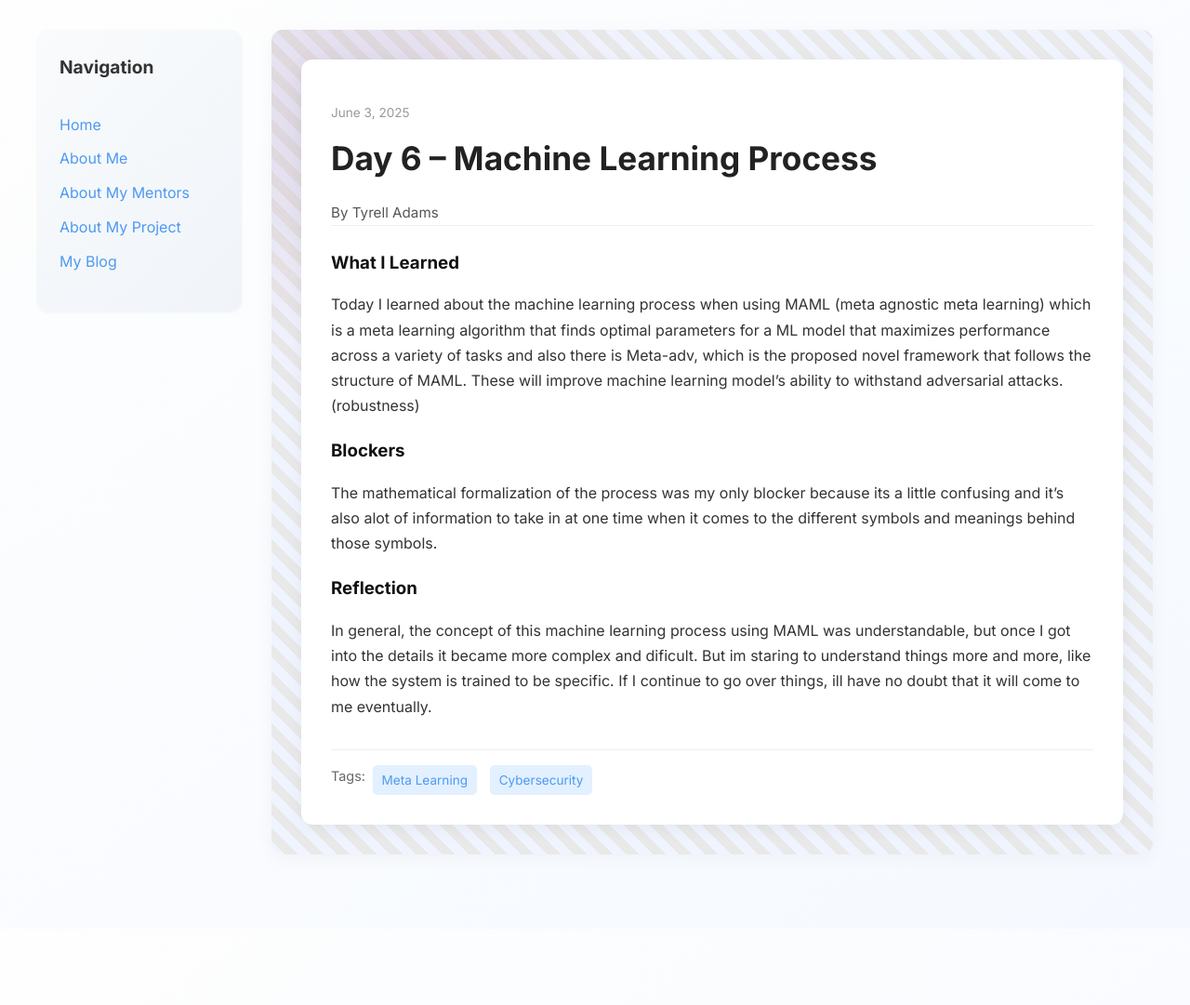
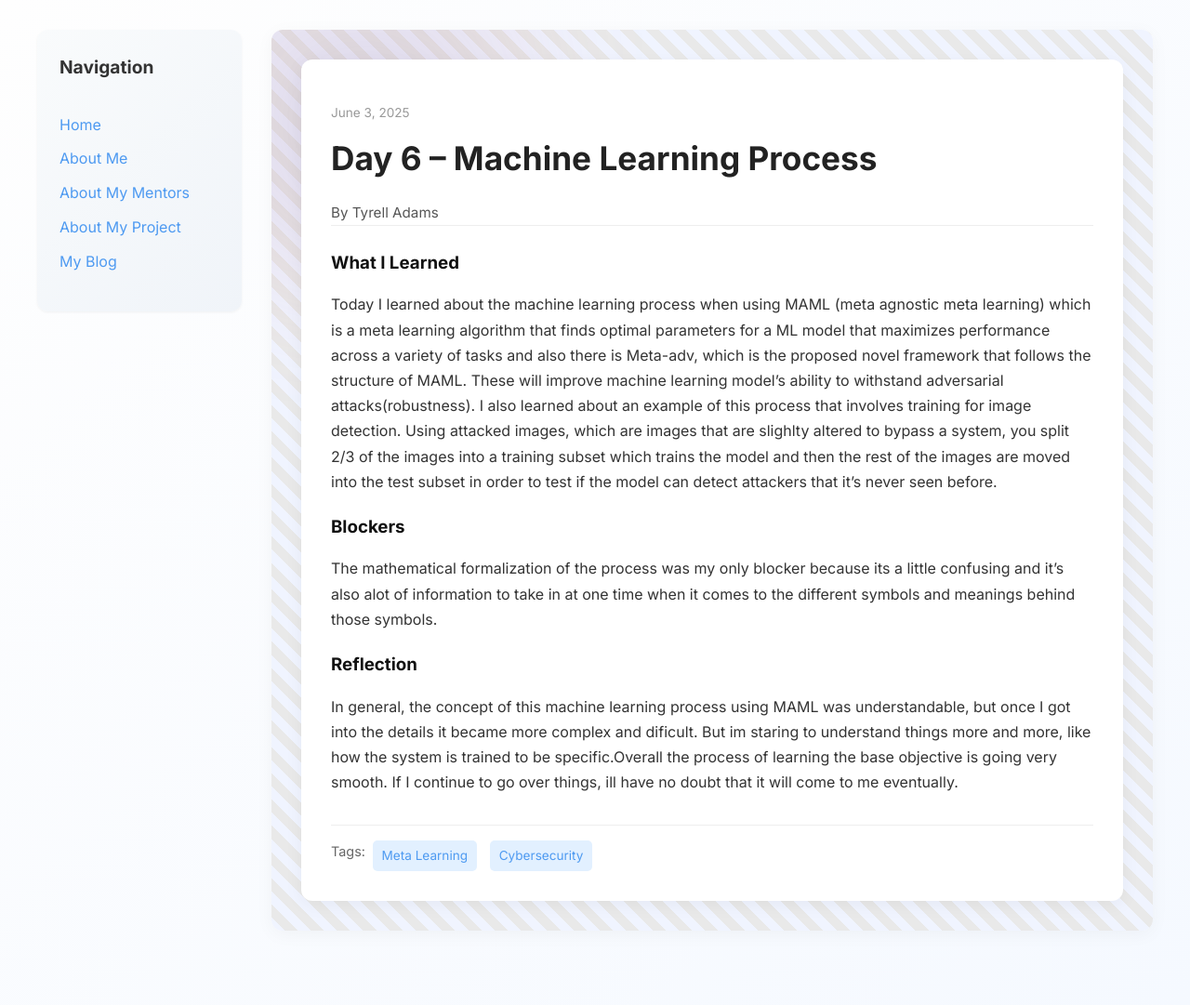
Before and after one commit to Tyrell-Adams/Tyrell-Adams.github.io, a Jekyll site: the page built from _posts/2025-06-03-day-6.md, in a window 1280 px wide. Shown: the whole page at 93% size. Built offline with Jekyll 4.4.1, drawn with Linux system fonts in a browser that asks for light colours; before the commit the page ends 999 px from its top, so only the background shows below that.

Commit message:
Update 2025-06-03-day-6.md

```diff
--- a/_posts/2025-06-03-day-6.md
+++ b/_posts/2025-06-03-day-6.md
@@ -7,11 +7,11 @@ permalink: /day6.html
 tags: ["Meta Learning", "Cybersecurity"]
 
 what_i_learned: |
-  Today I learned about the machine learning process when using MAML (meta agnostic meta learning) which is a meta learning algorithm that finds optimal parameters for a ML model that maximizes performance across a variety of tasks and also there is Meta-adv, which is the proposed novel framework that follows the structure of MAML. These will improve machine learning model's ability to withstand adversarial attacks. (robustness)
+  Today I learned about the machine learning process when using MAML (meta agnostic meta learning) which is a meta learning algorithm that finds optimal parameters for a ML model that maximizes performance across a variety of tasks and also there is Meta-adv, which is the proposed novel framework that follows the structure of MAML. These will improve machine learning model's ability to withstand adversarial attacks(robustness). I also learned about an example of this process that involves training for image detection. Using attacked images, which are images that are slighlty altered to bypass a system, you split 2/3 of the images into a training subset which trains the model and then the rest of the images are moved into the test subset in order to test if the model can detect attackers that it's never seen before.
 
 blockers: |
   The mathematical formalization of the process was my only blocker because its a little confusing and it's also alot of information to take in at one time when it comes to the different symbols and meanings behind those symbols.
 
 reflection: |
-  In general, the concept of this machine learning process using MAML was understandable, but once I got into the details it became more complex and dificult. But im staring to understand things more and more, like how the system is trained to be specific. If I continue to go over things, ill have no doubt that it will come to me eventually.
+  In general, the concept of this machine learning process using MAML was understandable, but once I got into the details it became more complex and dificult. But im staring to understand things more and more, like how the system is trained to be specific.Overall the process of learning the base objective is going very smooth. If I continue to go over things, ill have no doubt that it will come to me eventually.
 ---
```
